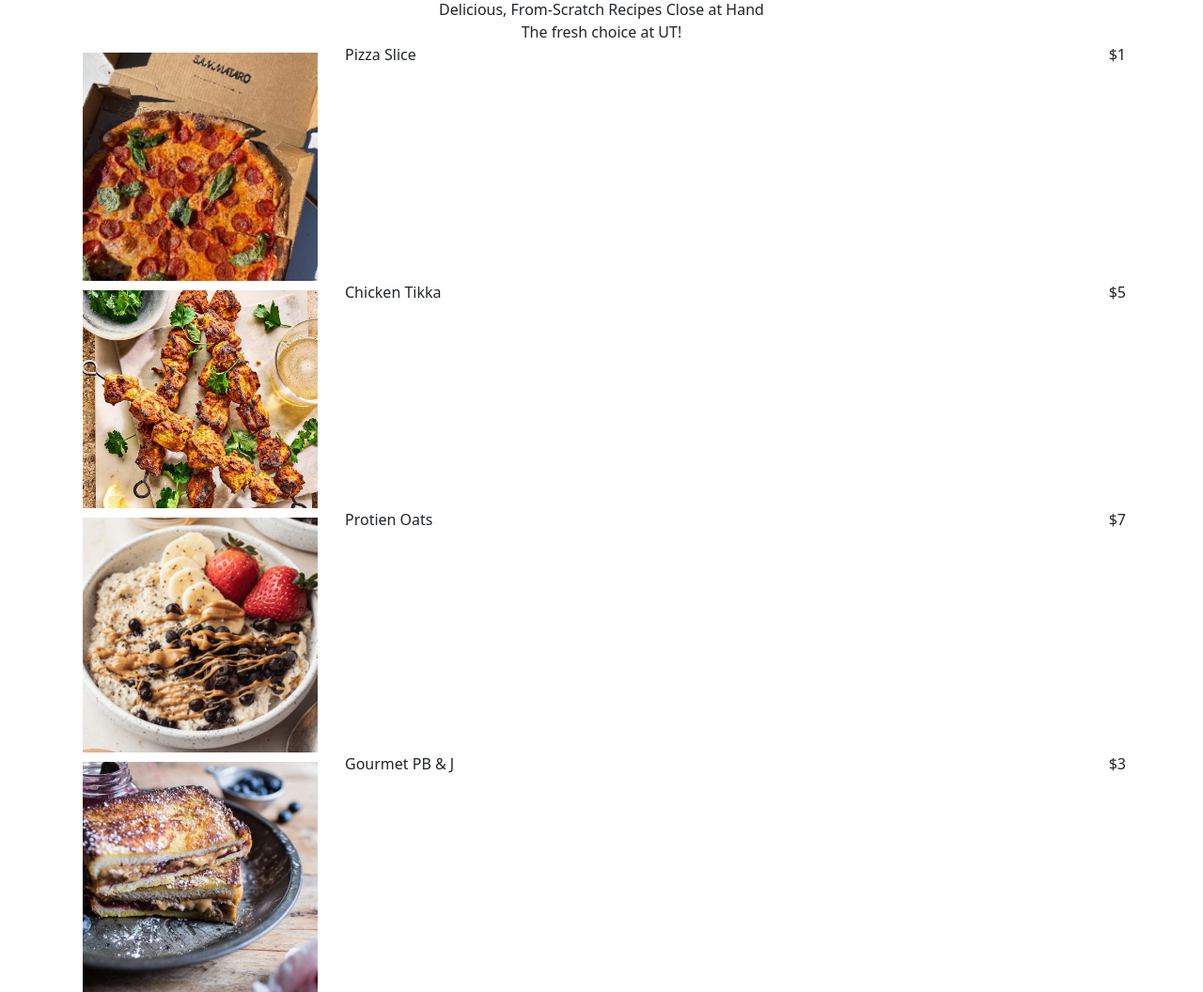
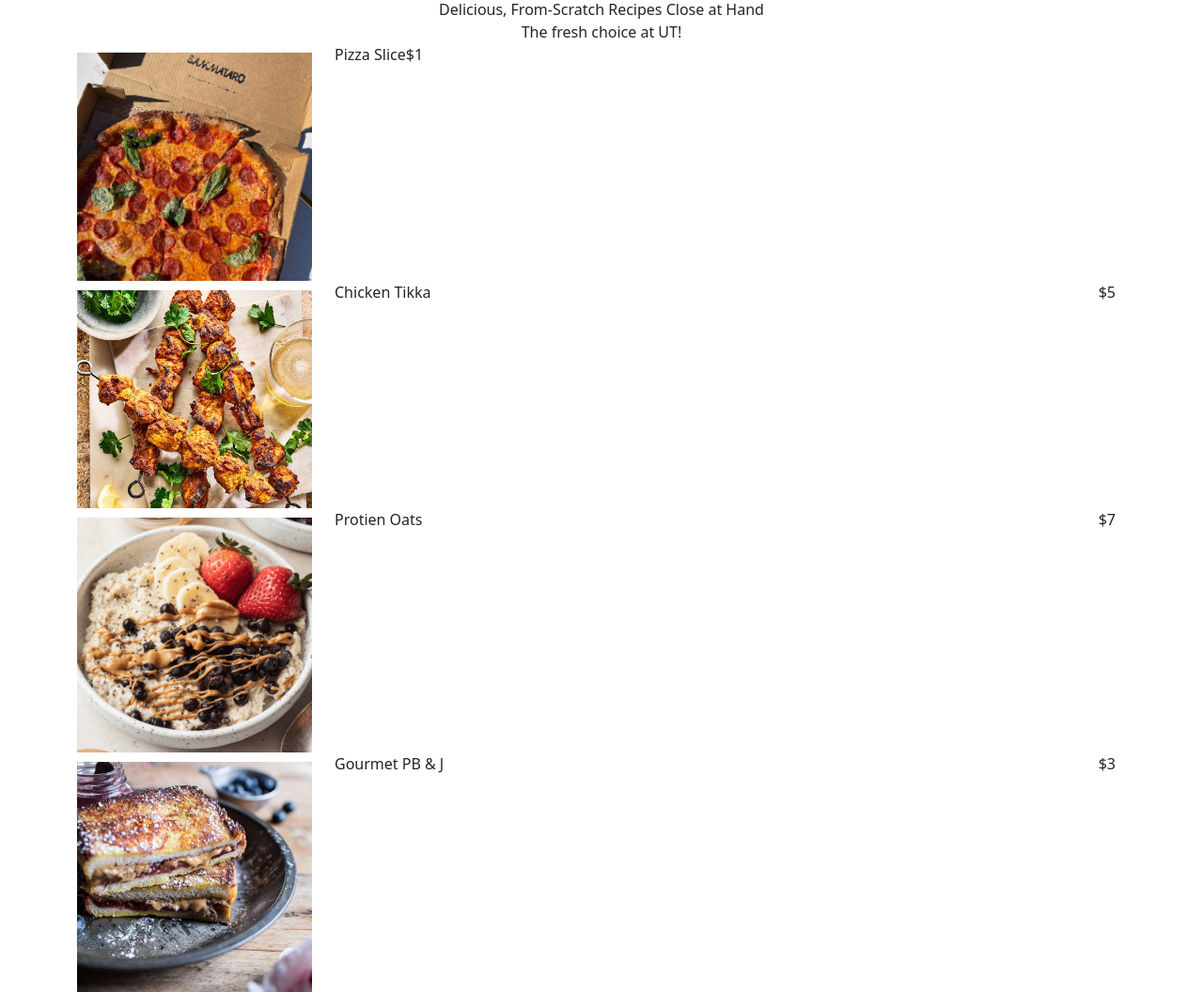
Before and after one commit to AbbhinavJayaraman/cs378-p2, a plain HTML site: page index.html in a window 1280 px wide. Shown: the part 244-1300 px from the top of the page at 94% size. Drawn offline with nearby package versions, Linux system fonts and the light colour scheme.

Commit message:
Update index.html

```diff
--- a/index.html
+++ b/index.html
@@ -33,10 +33,10 @@
 
      <div class="container text-center">
        <div class="row">
-          <div class="col-md-3">
+          <div class="col-auto">
             <img src="20c61ea0-8826-4d87-8c08-6e65dedf62a6.jpg" alt="Pizza"/>
           </div>
-          <div class="col-md-9">
+          <div class="col-auto">
             <div class="d-flex justify-content-between">
               <div>Pizza Slice</div>
               <div>$1</div>
@@ -47,7 +47,7 @@
 
      <div class="container text-center">
        <div class="row">
-          <div class="col-md-3">
+          <div class="col-auto">
             <img src="Chicken-Tikka-99647a6.jpg" alt="Chicken Tikka"/>
           </div>
           <div class="col-md-9">
@@ -61,7 +61,7 @@
 
      <div class="container text-center">
        <div class="row">
-          <div class="col-md-3">
+          <div class="col-auto">
             <img src="featured-image-proats.png" alt="Proats"/>
           </div>
           <div class="col-md-9">
@@ -75,7 +75,7 @@
 
       <div class="container text-center">
         <div class="row">
-          <div class="col-md-3">
+          <div class="col-auto">
             <img src="pbj-rhubarb-ff681c39f1d54cc08771b8e0f277df2a.jpg" alt="Gourmet Peanut Butter and Jelly Sandwich"/>
           </div>
           <div class="col-md-9">
```
